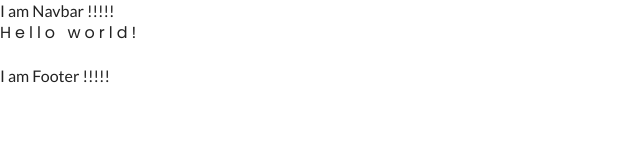
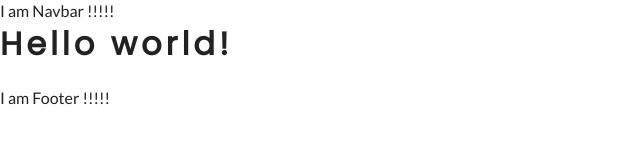
Before and after one commit to Pataco80/backroads, a Gatsby site: page / in a window 1280 px wide. Shown: the whole page, without its empty margins (0-640 px from the left). Built offline with nearby package versions, Linux system fonts and the light colour scheme; Gatsby itself is replaced by a stand-in of ours.

Commit message:
change configuration globalstyles

```diff
--- a/src/styles/globalStyles.js
+++ b/src/styles/globalStyles.js
@@ -1,10 +1,14 @@
 import { createGlobalStyle } from 'styled-components'
-import reset from 'styled-reset'
 import { setColor, setFont, setPxToRem, setLetterSpacing } from '../styles/helpers'
 
 const GlobalStyles = createGlobalStyle`
-${reset}
+
 @import url("https://fonts.googleapis.com/css?family=Lato|Poppins");
+*{
+  margin:0;
+  padding:0;
+  box-sizing:border-box;
+}
 body {
   ${setFont.main};
   color: ${setColor.mainBlack};
```
